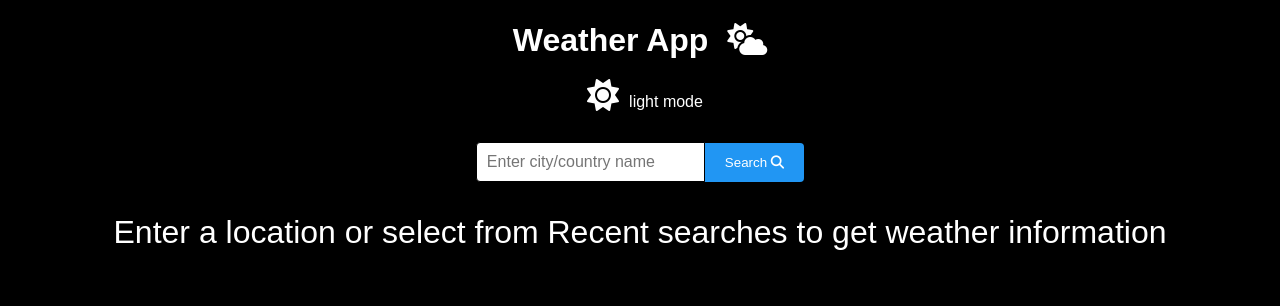
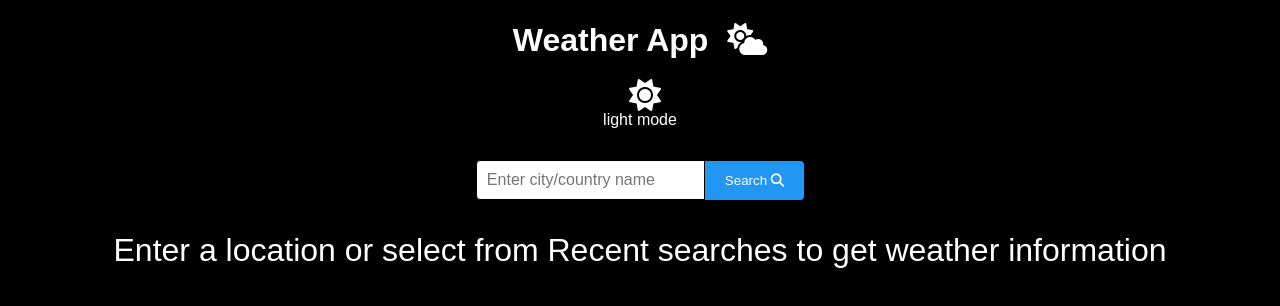
Before and after one commit to amit-yadav207/weather-react-app, a React (Create React App) app: page / in a window 1280 px wide. Shown: the top 306 px of the page. Built offline with nearby package versions, Linux system fonts and the light colour scheme.

Commit message:
dark mode label position

```diff
--- a/src/App.css
+++ b/src/App.css
@@ -120,19 +120,13 @@ header i:hover {
 header i {
   font-size: 2rem;
   cursor: pointer;
-  margin-left: 10px;
   transition: transform 0.3s; /* Add transition effect */
 }
 
 /* Style the span text */
 header span {
-  display: inline-block;
-  margin-left: 10px;
+  display: block;
   font-size: 1rem; /* Adjust the font size as needed */
-  transition: transform 0.3s; /* Add transition effect */
+  transition: transform 0.3s; /*Add transition effect*/
+  cursor: pointer;
 }
-
-/* Move the span text closer to the icon when dark mode is active */
-header.dark-mode span {
-  transform: translateY(20px), translateX(-20px); /* Adjust the value to position the text as desired */
-}
--- a/src/App.js
+++ b/src/App.js
@@ -76,7 +76,7 @@ function App() {
         ) : (
           <i className="fas fa-moon" onClick={toggleDarkMode}></i>
         )}
-        <span>{`${isDarkMode ? 'light mode' : 'dark mode'}`}</span>
+        <span onClick={toggleDarkMode}>{`${isDarkMode ? 'light mode' : 'dark mode'}`}</span>
       </header>
       <div className="form-container">
         <form onSubmit={handleSubmit}>
@@ -110,6 +110,7 @@ function App() {
           </ul>
         </div>
       )}
+
       <RecentSearch data={weatherData} region={region} />
     </div>
   );
```
